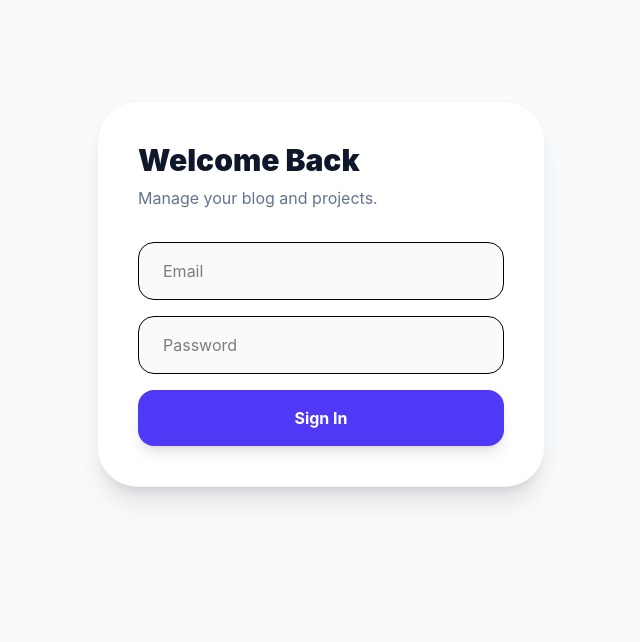
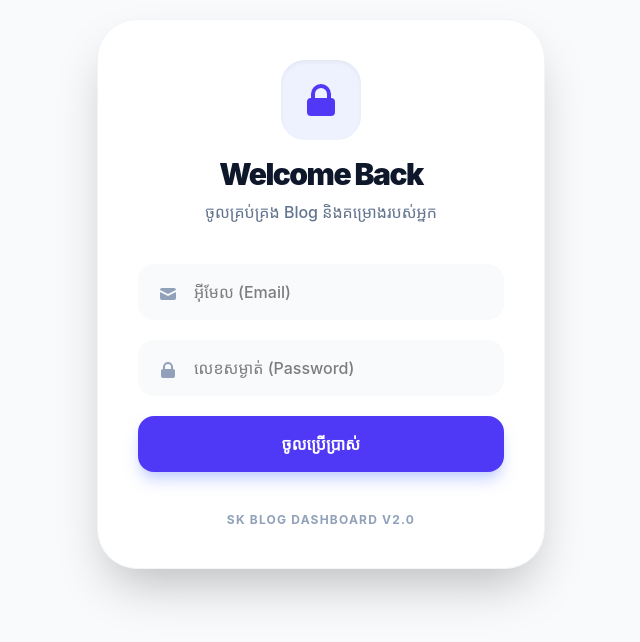
Before and after one commit to nanet-coder/dashboardOfmyPortfolio, a React (Vite) app: page /login in a window 1280 px wide. Shown: the part 106-748 px from the top of the page, without its empty margins (319-959 px from the left). Built offline with nearby package versions, Linux system fonts and the light colour scheme.

Commit message:
create vercel.json and fix login

```diff
--- a/src/pages/Login.jsx
+++ b/src/pages/Login.jsx
@@ -1,34 +1,39 @@
 import { useState } from "react";
 import { useNavigate } from "react-router-dom";
 import { supabase } from "../supabaseClient";
+import { HiLockClosed, HiMail } from "react-icons/hi";
 
 export default function Login() {
     const navigate = useNavigate();
+
+    // Controlled State
     const [email, setEmail] = useState("");
     const [password, setPassword] = useState("");
     const [loading, setLoading] = useState(false);
+    const [errorMsg, setErrorMsg] = useState("");
 
     const handleLogin = async (e) => {
         e.preventDefault();
-        // Prevent double-clicks on mobile
-        if (loading) return;
+        setLoading(true);
+        setErrorMsg("");
 
-        setLoading(true);
+        // ១. ប្រើ .trim() ដើម្បីលុបចន្លោះដែលលើសពី Email (ការពារបញ្ហាលើ Mobile)
+        const cleanEmail = email.trim();
 
         try {
             const { data, error } = await supabase.auth.signInWithPassword({
-                email: email.trim(), // Remove accidental spaces from mobile keyboard
+                email: cleanEmail,
                 password
             });
 
             if (error) {
-                alert(error.message);
+                setErrorMsg(error.message);
             } else if (data.user) {
-                // Success
+                // ប្តូរទៅកាន់ទំព័រ Admin ដោយមិនចាំបាច់ Refresh (SPA Routing)
                 navigate("/admin");
             }
         } catch (err) {
-            alert("An unexpected error occurred");
+            setErrorMsg("មានបញ្ហាបច្ចេកទេសមួយបានកើតឡើង។");
         } finally {
             setLoading(false);
         }
@@ -36,37 +41,70 @@ export default function Login() {
 
     return (
         <div className="min-h-screen bg-slate-50 flex items-center justify-center p-6">
-            <div className="w-full max-w-md bg-white rounded-[2.5rem] shadow-xl p-10 border border-slate-100">
-                <h1 className="text-3xl font-black text-slate-900 mb-2">Welcome Back</h1>
-                <p className="text-slate-500 mb-8">Manage your blog and projects.</p>
+            <div className="w-full max-w-md bg-white rounded-[2.5rem] shadow-2xl p-10 border border-slate-100">
 
-                <form className="space-y-4" onSubmit={handleLogin}>
+                <div className="text-center mb-10">
+                    <div className="w-20 h-20 bg-indigo-50 text-indigo-600 rounded-3xl flex items-center justify-center mx-auto mb-4 shadow-inner">
+                        <HiLockClosed size={40} />
+                    </div>
+                    <h1 className="text-3xl font-black text-slate-900 tracking-tighter">Welcome Back</h1>
+                    <p className="text-slate-500 font-medium mt-2">ចូលគ្រប់គ្រង Blog និងគម្រោងរបស់អ្នក</p>
+                </div>
+
+                {errorMsg && (
+                    <div className="mb-6 p-4 bg-rose-50 border border-rose-100 text-rose-600 text-sm font-bold rounded-2xl animate-shake">
+                        ⚠️ {errorMsg}
+                    </div>
+                )}
+
+                <form className="space-y-5" onSubmit={handleLogin}>
+                    <div className="relative">
+                        <HiMail className="absolute left-5 top-5 text-slate-400" size={20} />
                         <input
                             type="email"
-                        placeholder="Email"
-                        autoComplete="email" // Helps mobile autofill
-                        className="w-full px-6 py-4 bg-slate-50 border rounded-2xl outline-none focus:ring-2 focus:ring-indigo-500 transition-all"
-                        value={email} // Controlled component
+                            autoComplete="email"
+                            placeholder="អ៊ីមែល (Email)"
+                            // ២. ប្រើ value={email} ដើម្បីឱ្យ React គ្រប់គ្រង Input (Controlled Component)
+                            value={email}
+                            className="w-full pl-14 pr-6 py-4 bg-slate-50 border-none rounded-2xl outline-none focus:ring-2 focus:ring-indigo-500 transition-all font-medium"
                             onChange={e => setEmail(e.target.value)}
                             required
                         />
+                    </div>
+
+                    <div className="relative">
+                        <HiLockClosed className="absolute left-5 top-5 text-slate-400" size={20} />
                         <input
                             type="password"
-                        placeholder="Password"
-                        autoComplete="current-password" // Helps mobile autofill
-                        className="w-full px-6 py-4 bg-slate-50 border rounded-2xl outline-none focus:ring-2 focus:ring-indigo-500 transition-all"
-                        value={password} // Controlled component
+                            autoComplete="current-password"
+                            placeholder="លេខសម្ងាត់ (Password)"
+                            value={password}
+                            className="w-full pl-14 pr-6 py-4 bg-slate-50 border-none rounded-2xl outline-none focus:ring-2 focus:ring-indigo-500 transition-all font-medium"
                             onChange={e => setPassword(e.target.value)}
                             required
                         />
+                    </div>
+
+                    {/* ៣. បន្ថែម type="submit" ដើម្បីឱ្យ Keyboard ទូរស័ព្ទស្គាល់ប៊ូតុង Go/Enter */}
                     <button
-                        type="submit" // Crucial for mobile keyboards
-                        className="w-full py-4 bg-indigo-600 text-white font-bold rounded-2xl shadow-lg active:scale-95 hover:bg-indigo-700 transition-all disabled:opacity-50 disabled:cursor-not-allowed"
+                        type="submit"
                         disabled={loading}
+                        className="w-full py-4 bg-indigo-600 text-white font-black rounded-2xl shadow-lg shadow-indigo-200 hover:bg-indigo-700 active:scale-[0.98] transition-all disabled:opacity-50 disabled:cursor-not-allowed flex items-center justify-center gap-3"
                     >
-                        {loading ? "Signing in..." : "Sign In"}
+                        {loading ? (
+                            <>
+                                <div className="w-5 h-5 border-3 border-white/30 border-t-white rounded-full animate-spin"></div>
+                                <span>កំពុងត្រួតពិនិត្យ...</span>
+                            </>
+                        ) : (
+                            "ចូលប្រើប្រាស់"
+                        )}
                     </button>
                 </form>
+
+                <p className="text-center text-slate-400 text-xs font-bold uppercase tracking-widest mt-10">
+                    SK Blog Dashboard v2.0
+                </p>
             </div>
         </div>
     );
--- a/vite.config.js
+++ b/vite.config.js
@@ -1,6 +1,7 @@
 import { defineConfig } from 'vite'
 import react from '@vitejs/plugin-react'
 import tailwindcss from '@tailwindcss/vite'
+base: '/'
 // https://vite.dev/config/
 export default defineConfig({
   plugins: [tailwindcss(), react()],
```
Also changed, not shown: vercel.json (added). Lines whose indentation alone changed are shown as unchanged.
